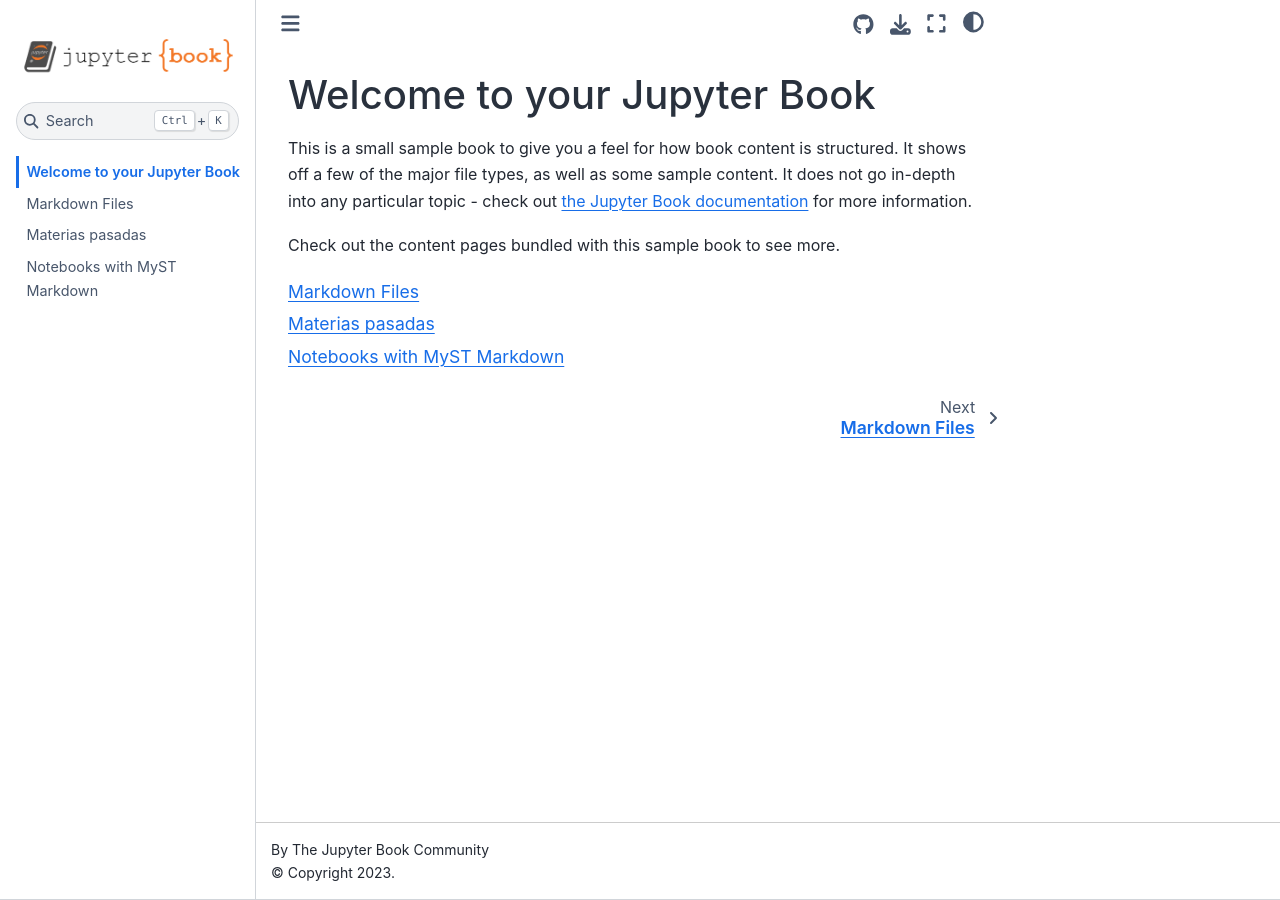
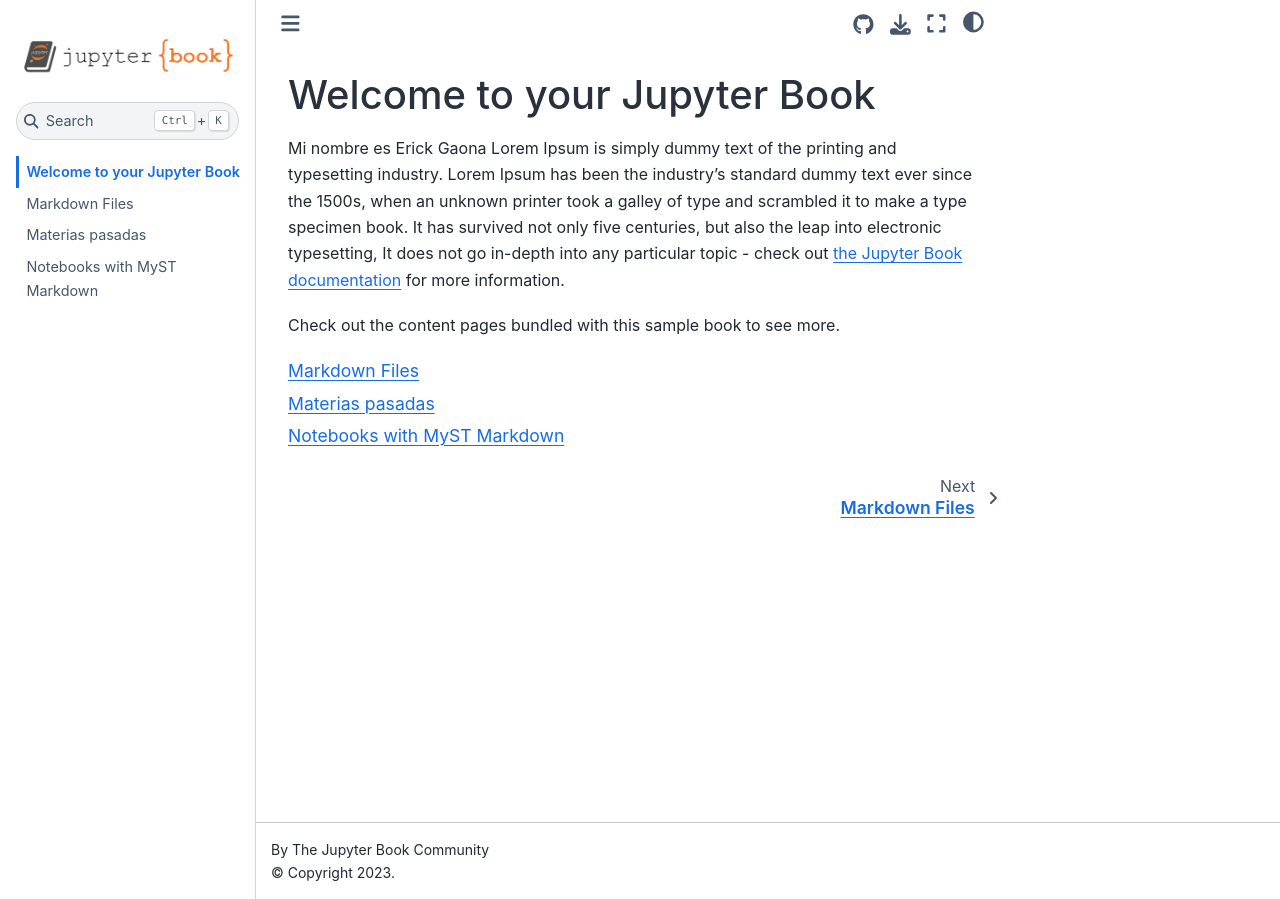
Before and after one commit to ErickGaona/semana1tutoria01, a Jupyter Book: the page built from intro.md, in a window 1280 px wide. Built offline with Jupyter Book 1.0.4 settings and Sphinx 7.4.7 and the Sphinx Book theme 1.1.4, drawn with Linux system fonts in a browser that asks for light colours.

Commit message:
Update intro.md
modificando

```diff
--- a/intro.md
+++ b/intro.md
@@ -1,8 +1,7 @@
 # Welcome to your Jupyter Book
 
-This is a small sample book to give you a feel for how book content is
-structured.
-It shows off a few of the major file types, as well as some sample content.
+Mi nombre es Erick Gaona
+Lorem Ipsum is simply dummy text of the printing and typesetting industry. Lorem Ipsum has been the industry's standard dummy text ever since the 1500s, when an unknown printer took a galley of type and scrambled it to make a type specimen book. It has survived not only five centuries, but also the leap into electronic typesetting,
 It does not go in-depth into any particular topic - check out [the Jupyter Book documentation](https://jupyterbook.org) for more information.
 
 Check out the content pages bundled with this sample book to see more.
```
